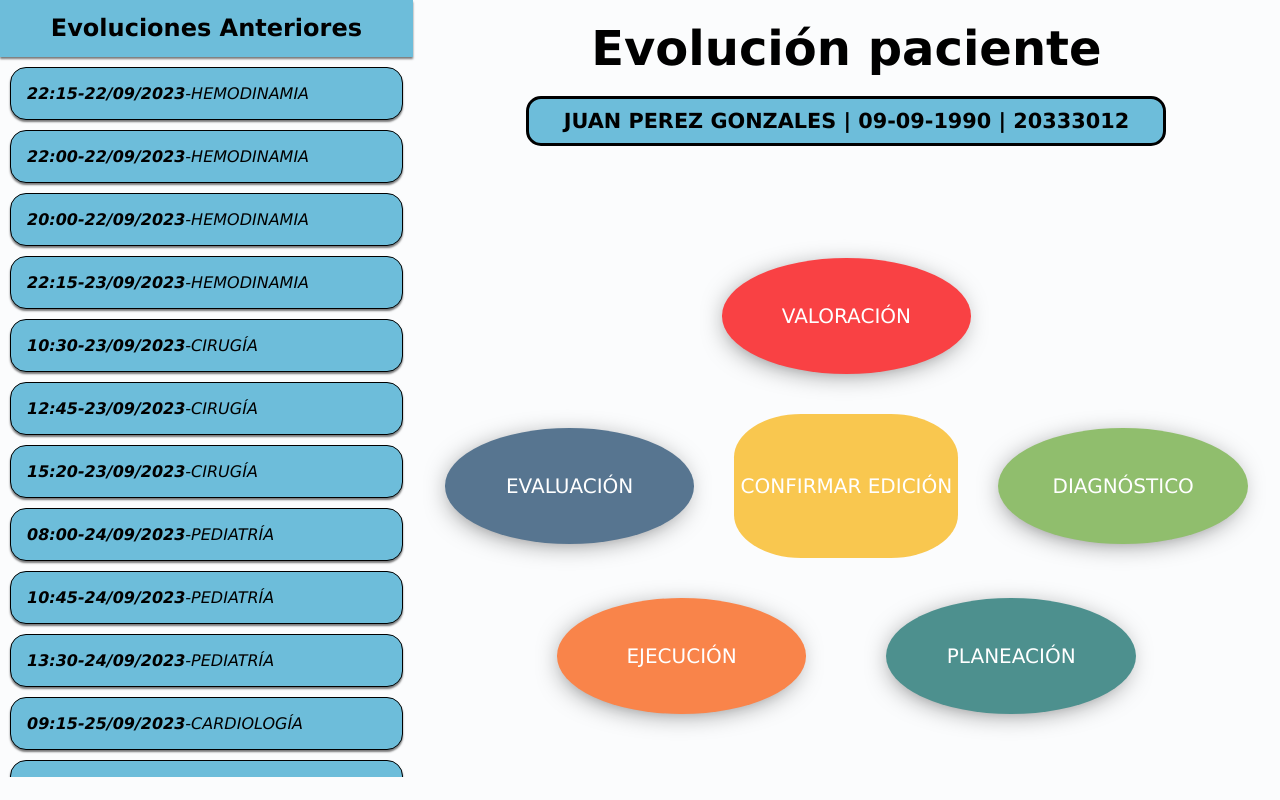
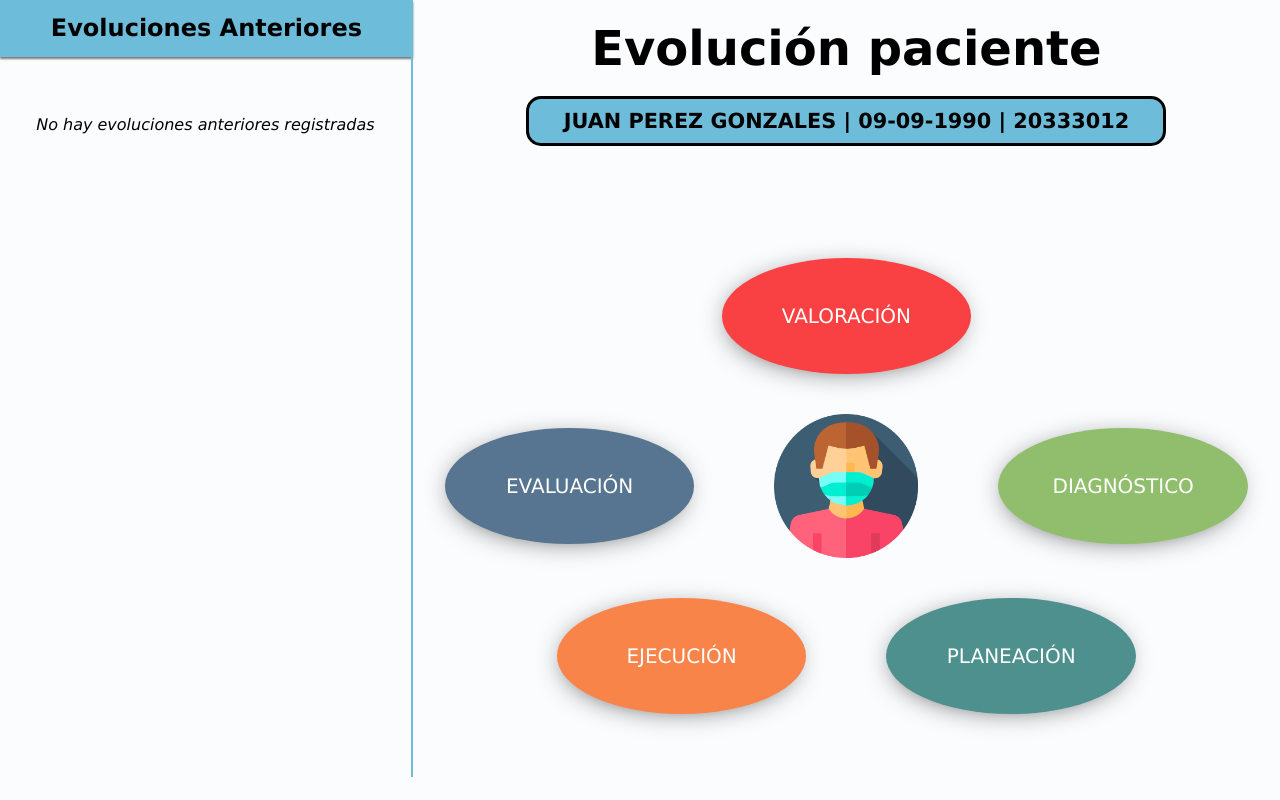
Before and after one commit to DanielAizcorbe/pae-v2, a React (Create React App) app: page / in a window 1280 px wide. Built offline with nearby package versions, Linux system fonts and the light colour scheme; the HTML template or start-up script is replaced by a standard one.

Commit message:
fix tamaño imagen de paciente en el boton central y add el aviso de que no hay evoluciones anteriores

```diff
--- a/src/App.css
+++ b/src/App.css
@@ -110,6 +110,7 @@ main h1 {
   overflow-y: auto;
   max-height: 90%;
   height: 100%;
+  border-right: 2px solid var(--fondo-resaltado);
 }
 
 .evoluciones-container::-webkit-scrollbar {
@@ -137,9 +138,10 @@ main h1 {
   margin: 0;
   list-style-type: none;
   padding: 10px;
-  max-height: 100%;
+  min-height: 100%;
   height: 100%;
   font-style: italic;
+
 }
 
 .evoluciones-container ol li {
@@ -167,6 +169,17 @@ main h1 {
 
 .evoluciones-container ol li:last-child {
   margin-bottom: 0;
+}
+
+.aviso-sin-evoluciones {
+  background-color: var(--color-fondo);
+  text-align: center;
+  width: 100%;
+  padding: 1rem;
+  border-radius: 1rem;
+  margin: auto;
+  margin-top: 2rem;
+
 }
 
 /* ETAPAS EVOLUCION */
@@ -259,9 +272,9 @@ main h1 {
 }
 
 .mid img {
-  width: 14rem;
-  height: 14rem;
-  margin: 2.5rem;
+  width: 9rem;
+  height: 9rem;
+  margin: 2.5rem 5rem;
   user-select: none;
   -webkit-user-drag: none;
   -moz-user-select: none;
--- a/src/components/etapas/Etapa.js
+++ b/src/components/etapas/Etapa.js
@@ -3,12 +3,15 @@ import React from "react";
 const Etapa = ({ nombre, onClick, completado, classes }) => {
 
     return (
+        <>
+
             <button
                 className={"etapa " + classes}
                 onClick={onClick}
             >
                 {completado ? "V " : ""}{nombre}
             </button>
+        </>
     );
 }
 
--- a/src/components/evolucion/EtapasEvolucion.js
+++ b/src/components/evolucion/EtapasEvolucion.js
@@ -24,7 +24,7 @@ const EtapasEvolucion = () => {
                     classes={"evaluacion"}
                 />
                 <BotonCentral
-                    flag={FALTA_CONFIRMAR_EDICION}
+                    flag={FALTAN_ETAPAS}
                 />
 
                 <Etapa
--- a/src/components/evolucion/EvolucionesAnteriores.js
+++ b/src/components/evolucion/EvolucionesAnteriores.js
@@ -9,8 +9,12 @@ const EvolucionesAnteriores = () => {
             <div className="evoluciones-container">
                 <ol >
                     {
-                        evoluciones
-                            .map(evolucion => <ItemEvolucionAnterior evolucionAnterior={evolucion} />)
+                        ([].length === 0) ?
+                            (<p className="aviso-sin-evoluciones">No hay evoluciones anteriores registradas</p>) :
+
+                            evoluciones
+                                .map(evolucion => <ItemEvolucionAnterior evolucionAnterior={evolucion} />)
+
                     }
                 </ol>
             </div>
```
Lines whose indentation alone changed are shown as unchanged.
